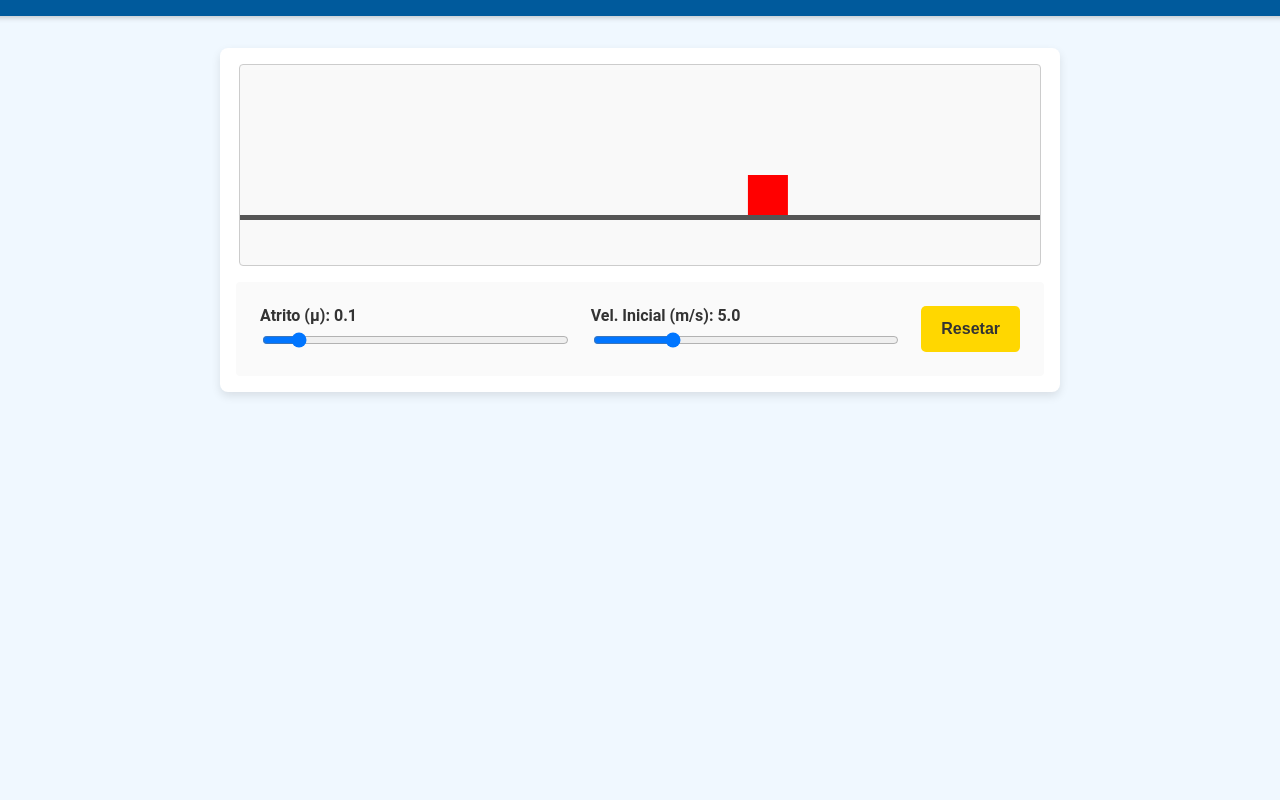
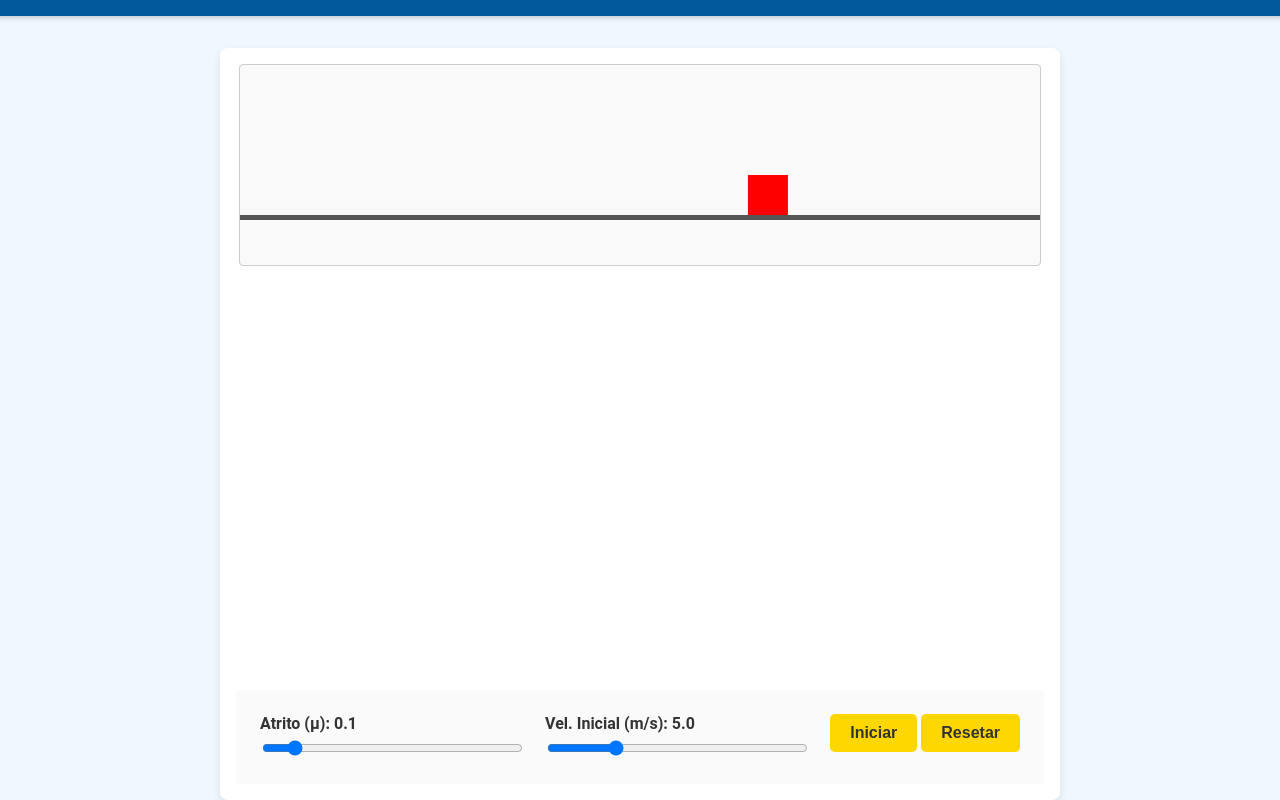
Before and after one commit to eloijunior-py/LabArena-site, a plain HTML site: page simulacoes/bloco-atrito.html in a window 1280 px wide. Shown: the part 97-897 px from the top of the page. Before the commit the page ends 800 px from the top, so only its background shows below. Drawn offline with Linux system fonts and the light colour scheme.

Commit message:
Update bloco-atrito.html

```diff
--- a/simulacoes/bloco-atrito.html
+++ b/simulacoes/bloco-atrito.html
@@ -16,6 +16,15 @@
 
         <canvas id="simCanvas" width="800" height="200"></canvas>
 
+        <div class="charts-container">
+            <div class="chart-wrapper">
+                <canvas id="chartVT" width="390" height="200"></canvas>
+            </div>
+            <div class="chart-wrapper">
+                <canvas id="chartVX" width="390" height="200"></canvas>
+            </div>
+        </div>
+
         <div class="controls">
 
             <div class="control-group">
@@ -28,7 +37,10 @@
                 <input type="range" id="vSlider" min="0" max="20" step="0.5" value="5.0">
             </div>
 
-            <button id="resetButton">Resetar</button>
+            <div class="button-group">
+                <button id="startButton" class="start">Iniciar</button>
+                <button id="resetButton">Resetar</button>
+            </div>
         </div>
 
     </main>
```
